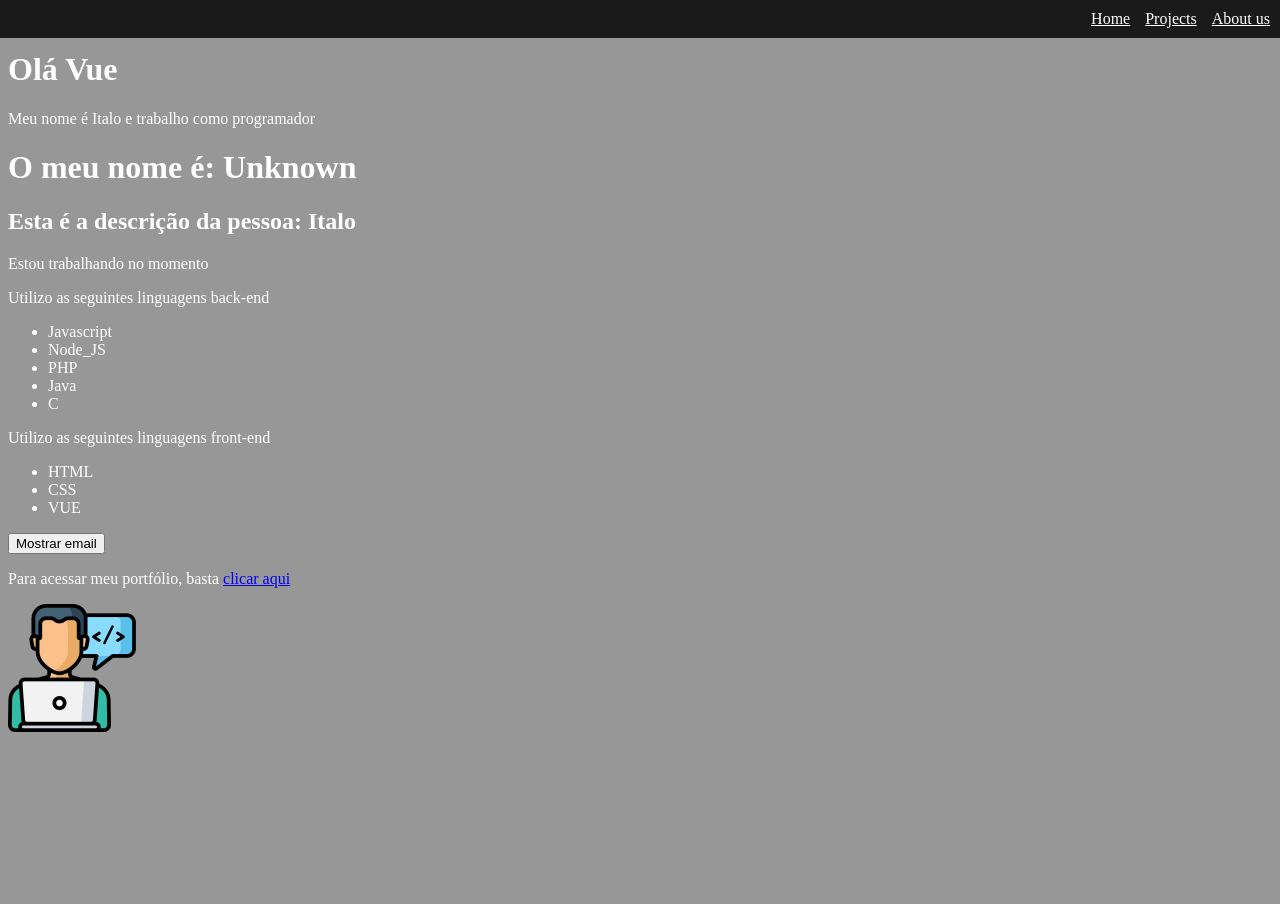
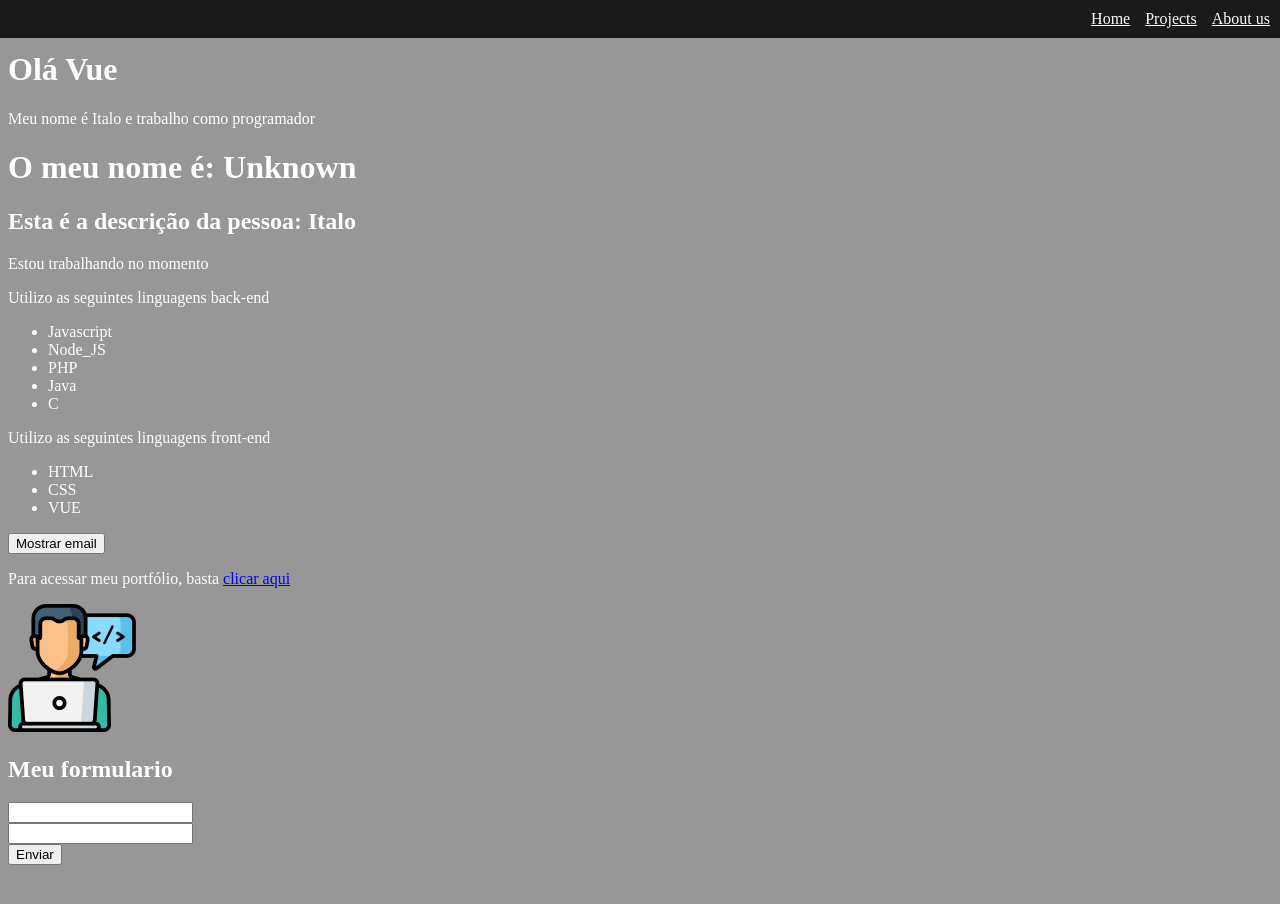
Before and after one commit to italoknd/VueJS-Curso, a Vue app in the folder 2_projeto_vue/: page / in a window 1280 px wide. Shown: the top 904 px of the page. Before the commit the page ends 800 px from the top, so only its background shows below. Built offline with nearby package versions, Linux system fonts and the light colour scheme.

Commit message:
trabalhando com o evento de submit

```diff
--- a/2_projeto_vue/src/App.vue
+++ b/2_projeto_vue/src/App.vue
@@ -4,6 +4,7 @@
     <PrimeiroComponente/>
     <LifeCycle/>
     <Pessoa/>
+    <Form/>
   </div>
 </template>
 
@@ -13,6 +14,8 @@
   import Pessoa from './components/Pessoa.vue'
   import Info from './components/Info.vue'
   import Header from './components/Header.vue'
+  import Form from './components/Form.vue'
+
 
   export default {
     name: 'App',
@@ -21,7 +24,8 @@
       LifeCycle,
       Pessoa,
       Info,
-      Header
+      Header,
+      Form
     }
   }
 </script>
--- /dev/null
+++ b/2_projeto_vue/src/components/Form.vue
@@ -0,0 +1,50 @@
+<template>
+  <div>
+    <h2>Meu formulario</h2>
+    <form action="" @submit="enviarFormulario($event)">
+      <div>
+        <input type="text" v-model="name">
+      </div>
+      <div>
+        <input type="text" v-model="email">
+      </div>
+      <div>
+        <Submit/>
+      </div>
+    </form>
+  </div>
+</template>
+
+<script>
+import InputText from './form/InputText.vue'
+import Submit from './form/Submit.vue'
+
+export default {
+  data() {
+    return {
+      name: '',
+      email:''
+    }
+  },
+  components:{
+    InputText,
+    Submit
+  },
+  methods: {
+    enviarFormulario(e){
+      const name = this.name
+      const email = this.email
+
+      e.preventDefault();
+
+      console.log("O nome e: "+name);
+    }
+  },
+}
+</script>
+
+<style scoped>
+  Form{
+    padding-bottom: 200px;
+  }
+</style>
--- /dev/null
+++ b/2_projeto_vue/src/components/form/InputText.vue
@@ -0,0 +1,11 @@
+<template>
+  <div>
+    <input type="text">
+  </div>
+</template>
+
+<script>
+export default {
+  name: 'InputText',
+}
+</script>
--- /dev/null
+++ b/2_projeto_vue/src/components/form/Submit.vue
@@ -0,0 +1,11 @@
+<template>
+  <div>
+   <input type="submit" value="Enviar">
+  </div>
+</template>
+
+<script>
+  export default{
+    name: 'Submit',
+  }
+</script>
```
